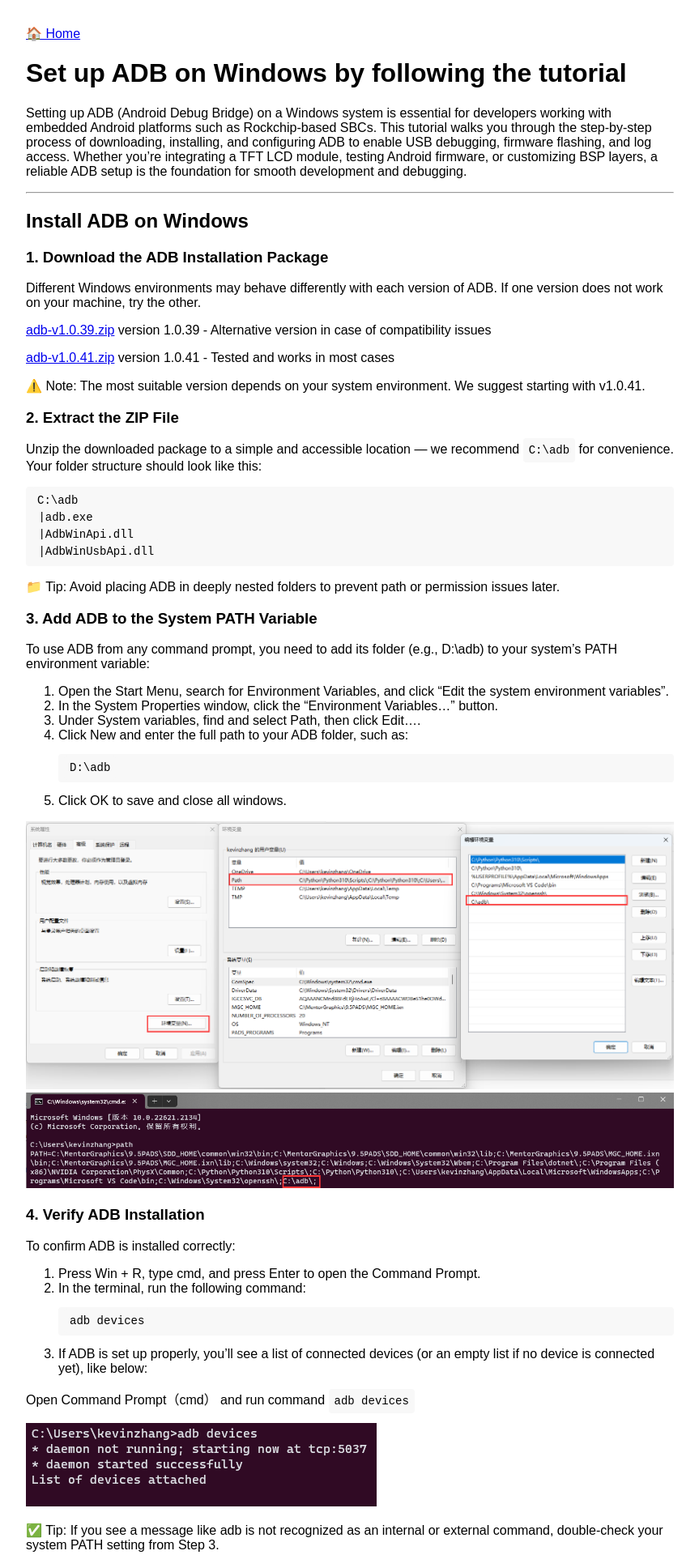
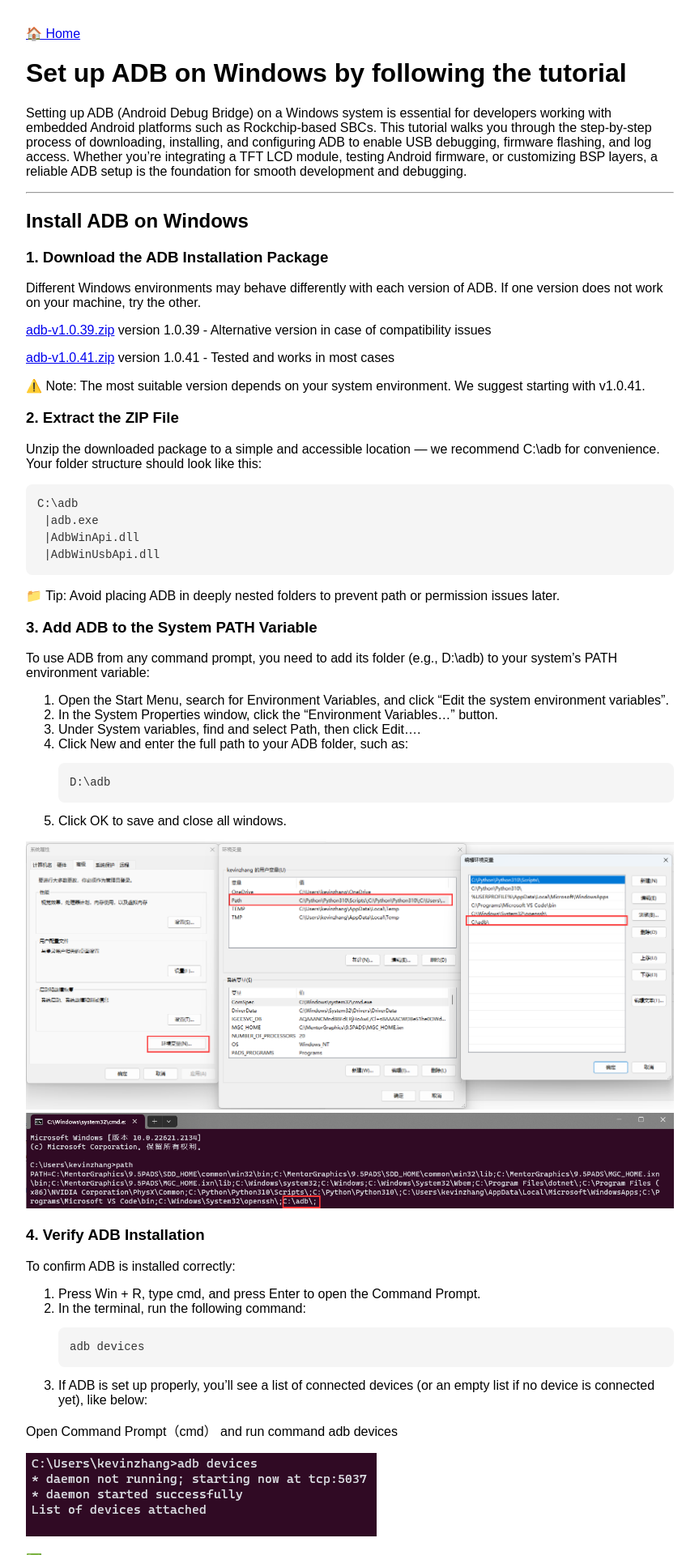
Before and after one commit to Kevin109/kevin109.github.io, a Jekyll site: the page built from setup-adb-on-windows.md, in a window 1280 px wide. Shown: the top 1920 px of the page at 81% size, without its empty margins (208-1071 px from the left). Built offline with Jekyll 4.4.1, drawn with Linux system fonts in a browser that asks for light colours; our own code applies the rules of GitHub Pages for plain Markdown files.

Commit message:
modify post get-ip-of-SBC.md

```diff
--- a/_layouts/custom.html
+++ b/_layouts/custom.html
@@ -1,15 +1,80 @@
 <!DOCTYPE html>
 <html lang="en">
+
 <head>
   <meta charset="UTF-8">
-  <title>{{ page.title }}</title>
+  <title>{{ .Title }}</title>
+  <meta name="description" content="{{ .Params.description }}">
+  <meta name="keywords" content="{{ delimit .Params.keywords " , " }}">
   <meta name="viewport" content="width=device-width, initial-scale=1">
   <style>
-    body { font-family: sans-serif; max-width: 800px; margin: 2rem auto; padding: 0 1rem; }
+    body {
+      font-family: sans-serif;
+      max-width: 800px;
+      margin: 2rem auto;
+      padding: 0 1rem;
+    }
+
+    .code-block {
+      position: relative;
+      background: #f5f5f5;
+      border-radius: 8px;
+      overflow: auto;
+      margin: 1em 0;
+      border-left: 4px solid #4caf50;
+    }
+
+    .code-header {
+      background: #e0e0e0;
+      padding: 6px 12px;
+      font-size: 14px;
+      font-weight: bold;
+      display: flex;
+      justify-content: space-between;
+      align-items: center;
+      border-top-left-radius: 8px;
+      border-top-right-radius: 8px;
+      border-bottom: 1px solid #ccc;
+    }
+
+    .code-header span {
+      font-family: monospace;
+    }
+
+    .copy-button {
+      background: #007bff;
+      border: none;
+      color: white;
+      padding: 2px 8px;
+      border-radius: 4px;
+      cursor: pointer;
+      font-size: 12px;
+    }
+
+    .copy-button:hover {
+      background: #0056b3;
+    }
+
+    .code-content {
+      padding: 12px;
+      font-family: "Courier New", Courier, monospace;
+      font-size: 14px;
+      white-space: pre;
+    }
   </style>
   <link rel="stylesheet" href="/css/custom.css">
 </head>
+
 <body>
   {{ content }}
+  <script>
+    function copyCode(id) {
+      const code = document.getElementById(id).innerText;
+      navigator.clipboard.writeText(code).then(() => {
+        alert("Copied!");
+      });
+    }
+  </script>
 </body>
+
 </html>
--- a/css/custom.css
+++ b/css/custom.css
@@ -1,10 +1,18 @@
-pre, code {
-  font-family: "Courier New", monospace;
+
+pre {
+  background-color: #f5f5f5;
+  padding: 1em;
+  border-radius: 8px;
+  font-family: "Courier New", Courier, monospace;
   font-size: 14px;
+  overflow-x: auto;
   line-height: 1.5;
-  white-space: pre-wrap;
-  background-color: #f8f8f8;
-  padding: 0.5em;
-  border-radius: 4px;
-  overflow-x: auto;
+  color: #333;
 }
+
+code {
+  background: none;
+  padding: 0;
+  font-family: inherit;
+  font-size: inherit;
+}
--- a/setup-adb-on-windows.md
+++ b/setup-adb-on-windows.md
@@ -58,6 +67,7 @@ Open Command Prompt（cmd） and run command `adb devices`
 
 ✅ Tip: If you see a message like adb is not recognized as an internal or external command, double-check your system PATH setting from Step 3.
 
+---
 ## Use ADB on Rocktech Smart Devices or Embedded SBCs
 To connect Rocktech devices via ADB, you’ll need to install the appropriate USB driver based on the SoC (System on Chip) used in your device.
 ### 1. Install the driver
```
Also changed, not shown: other parts of setup-adb-on-windows.md (+9 -0 lines).
